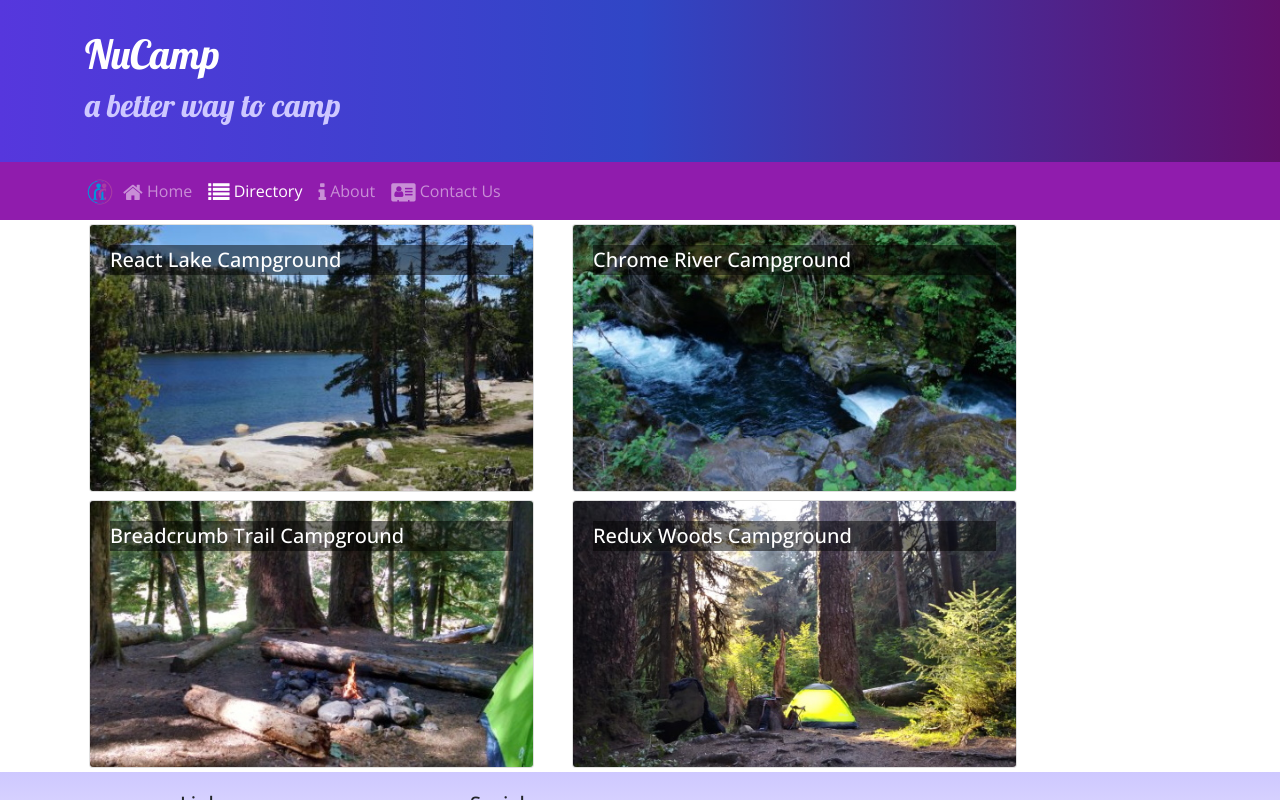
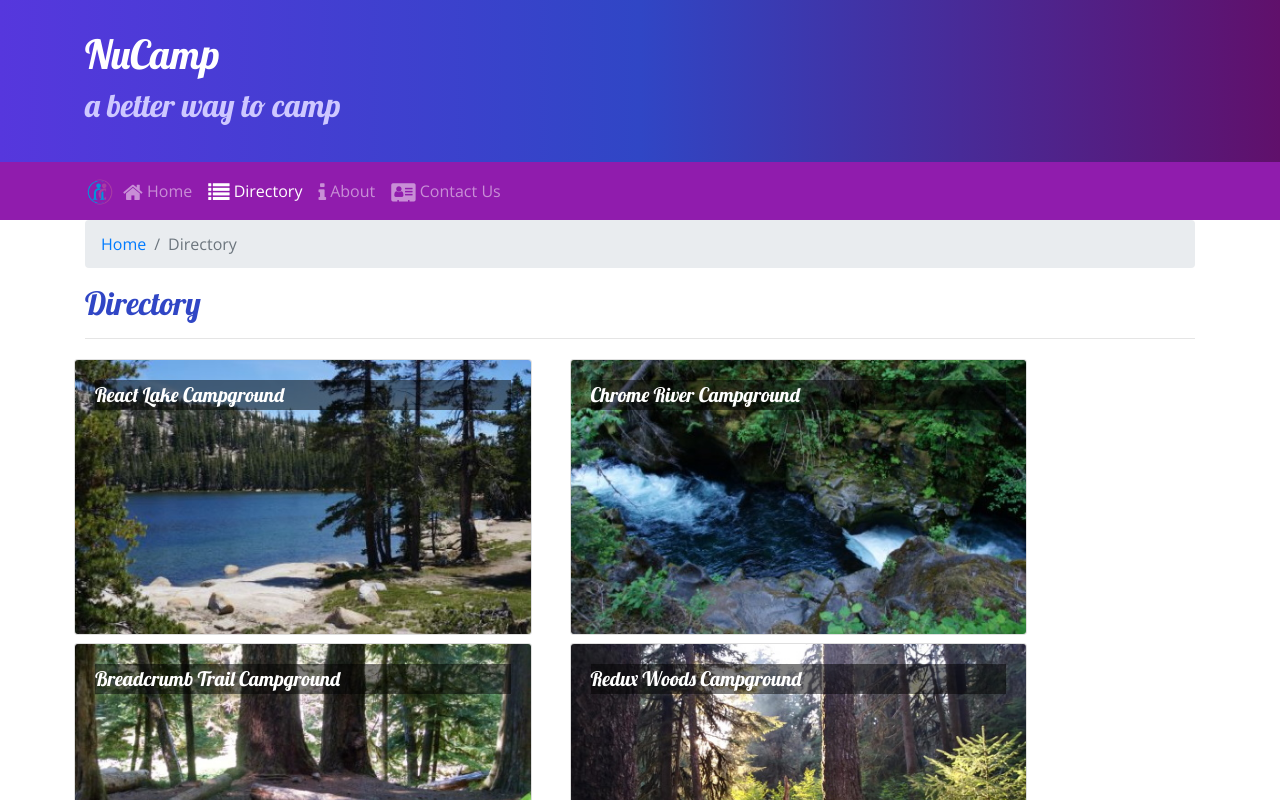
Before and after one commit to IsaacMunoz1490/react1, a React (Create React App) app: page /directory in a window 1280 px wide. Shown: the top 800 px of the page. Built offline with nearby package versions, Linux system fonts and the light colour scheme.

Commit message:
Breadcrumbs

```diff
--- a/src/App.css
+++ b/src/App.css
@@ -7,6 +7,7 @@
 }
 
 .card-title {
+    font-family: "lobster", cursive;
     font-weight: 500;
     font-size: 1.25rem;
 }
--- a/src/components/CampsiteInfoComponent.js
+++ b/src/components/CampsiteInfoComponent.js
@@ -1,5 +1,6 @@
 import React from "react";
-import { Card, CardImg, CardText, CardBody, CardTitle } from 'reactstrap';
+import { Card, CardImg, CardText, CardBody, Breadcrumb, BreadcrumbItem } from 'reactstrap';
+import { Link } from 'react-router-dom';
 
 function RenderCampsite({ campsite }) {
     return (
@@ -7,7 +8,6 @@
             <Card>
                 <CardImg top src={campsite.image} alt={campsite.name} />
                 <CardBody>
-                    <CardTitle>{campsite.name}</CardTitle>
                     <CardText>{campsite.description}</CardText>
                 </CardBody>
             </Card>
@@ -40,8 +40,18 @@
         return (
             <div className="container">
                 <div className="row">
+                    <div className="col">
+                        <Breadcrumb>
+                            <BreadcrumbItem><Link to="/directory">Directory</Link></BreadcrumbItem>
+                            <BreadcrumbItem active>{props.campsite.name}</BreadcrumbItem>
+                        </Breadcrumb>
+                        <h2>{props.campsite.name}</h2>
+                        <hr />
+                    </div>
+                </div>
+                <div className="row">
                     <RenderCampsite campsite={props.campsite} />
-                    <RenderComments comments={props.campsite.comments} />
+                    <RenderComments comments={props.comments} />
                 </div>
             </div>
         );
--- a/src/components/ContactComponents.js
+++ b/src/components/ContactComponents.js
@@ -1,10 +1,16 @@
 import React from 'react';
+import {Breadcrumb, BreadcrumbItem} from 'reactstrap';
+import {Link} from 'react-router-dom';
 
 function Contact(props) {
     return (
         <div className="container">
             <div className="row">
                 <div className="col">
+                    <Breadcrumb>
+                        <BreadcrumbItem><Link to="/home">Home</Link></BreadcrumbItem>
+                        <BreadcrumbItem active>Contact Us</BreadcrumbItem>
+                    </Breadcrumb>
                     <h2>Contact Us</h2>
                     <hr />
                 </div>
--- a/src/components/DirectoryComponent.js
+++ b/src/components/DirectoryComponent.js
@@ -1,15 +1,18 @@
 import React from 'react';
-import { Card, CardImg, CardImgOverlay, CardTitle } from 'reactstrap';
+import { Card, CardImg, CardImgOverlay, CardTitle, Breadcrumb, BreadcrumbItem } from 'reactstrap';
+import { Link } from 'react-router-dom';
 
 
 
-function RenderDirectoryItem({campsite}) {
+function RenderDirectoryItem({ campsite }) {
     return (
         <Card>
-            <CardImg width="100%" src={campsite.image} alt={campsite.name} />
-            <CardImgOverlay>
-                <CardTitle>{campsite.name}</CardTitle>
-            </CardImgOverlay>
+            <Link to={`/directory/${campsite.id}`}>
+                <CardImg width="100%" src={campsite.image} alt={campsite.name} />
+                <CardImgOverlay>
+                    <CardTitle>{campsite.name}</CardTitle>
+                </CardImgOverlay>
+            </Link>
         </Card>
     );
 }
@@ -27,7 +30,17 @@
     return (
         <div className="container">
             <div className="row">
-                {directory}
+                <div className="col">
+                    <Breadcrumb>
+                        <BreadcrumbItem><Link to="/home">Home</Link></BreadcrumbItem>
+                        <BreadcrumbItem active>Directory</BreadcrumbItem>
+                    </Breadcrumb>
+                    <h2>Directory</h2>
+                    <hr />
+                </div>
+                <div className="row">
+                    {directory}
+                </div>
             </div>
         </div>
     );
--- a/src/components/MainComponent.js
+++ b/src/components/MainComponent.js
@@ -23,6 +23,7 @@
             promotions: PROMOTIONS
         };
     }
+
     render() {
 
         const HomePage = () => {
@@ -35,12 +36,23 @@
             );
         }
 
+        const CampsiteWithId = ({match}) => {
+            return (
+                <CampsiteInfo
+                    campsite={this.state.campsites.filter(campsite => campsite.id === +match.params.campsiteId)[0]}
+                    comments={this.state.comments.filter(comment => comment.campsiteId === +match.params.campsiteId)}
+                />
+            );
+        };
+
+
         return (
             <div>
                 <Header />
                 <Switch>
                     <Route path='/home' component={HomePage} />
                     <Route exact path='/directory' render={() => <Directory campsites={this.state.campsites} />} />
+                    <Route path='/directory/:campsiteId' component={CampsiteWithId} />
                     <Route exact path='/contactus' component={Contact} />
                     <Redirect to='/home' />
                 </Switch>
```
